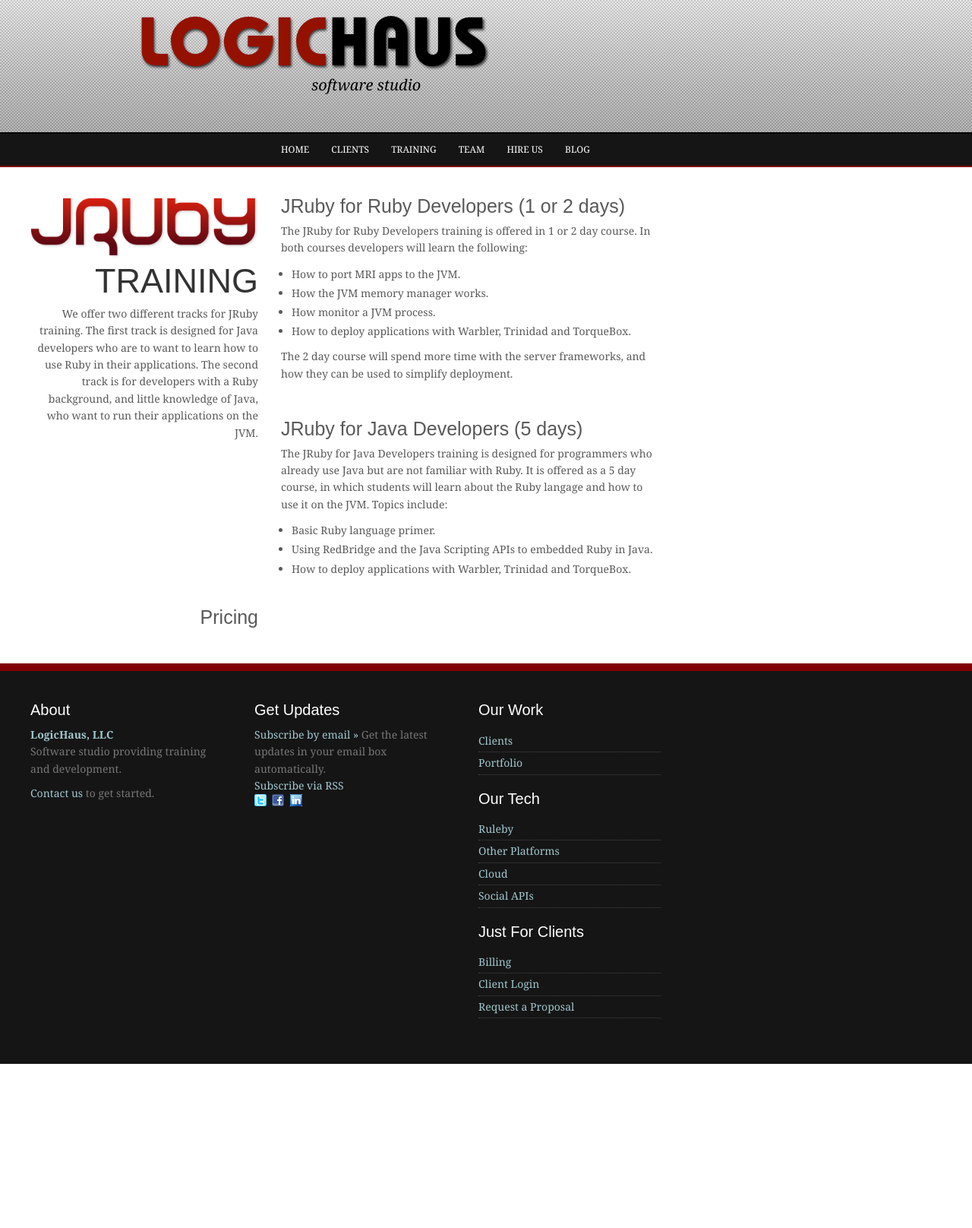
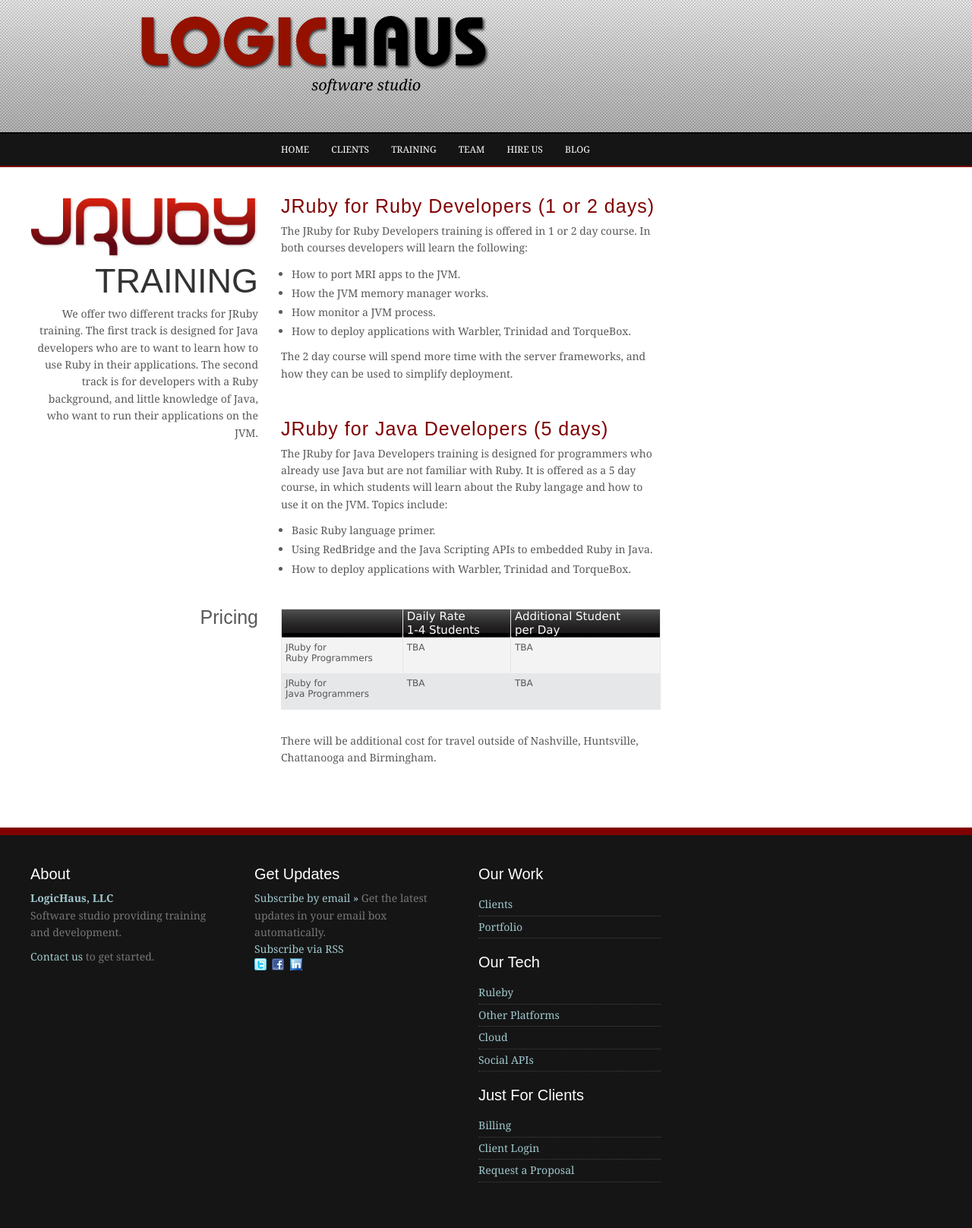
Before and after one commit to logichaus/logichaus.github.com, a Jekyll site: the page built from jruby.html, in a window 1280 px wide. Shown: the whole page at 76% size. Built offline with Jekyll 4.4.1, drawn with Linux system fonts in a browser that asks for light colours; some web fonts are replaced; before the commit the page ends 1400 px from its top, so only the background shows below that.

Commit message:
lots of training updates

```diff
--- a/clients.html
+++ b/clients.html
@@ -11,7 +11,7 @@
     <img src="/images/Emerson-logo.png" width="120" style="float: right; margin: 20px"/>
     <h2 class="title">Emerson Electronics</h2>
     <p>
-      Logichaus has teamed up with Emerson Electronics, a $24 billion company, to create both Java and iOS applications.
+      Logichaus has teamed up with Emerson Electronics, a $24 billion company, to create both Java and iOS applications. Emerson is leading the industry in data center management software and equipment.
     </p>
   </div>
 </div>
--- a/css/redblack/master.css
+++ b/css/redblack/master.css
@@ -120,3 +120,67 @@
 dd {
   padding-left: 5em;
 }
+
+.training-title {
+  font-family: Arial;
+  letter-spacing: 1px;
+  color: #800000;
+}
+
+.simpletablestyle {
+  background-color: #E6E7E8;
+  clear: both;
+  float: left;
+  border-width: 0px;
+  border-spacing: 1px;
+  width: 100%;
+  display: table;
+  border-collapse: separate;
+  line-height: 1.5;
+  color: #555;
+}
+
+.simpletablestyle .header {
+  background: url(../../images/magnolia/bkg-blkheader.png) black repeat-x top left;
+  height: 31px;
+  font-size: 10px;
+  font-weight: bold;
+  color: white;
+  text-align: left;
+  display: table-row;
+  vertical-align: inherit;
+  border-color: inherit;
+  border-collapse: separate;
+  border-spacing: 2px;
+  line-height: 1.5;
+  font: 12px "Lucida Sans Unicode"
+}
+
+.simpletablestyle th {
+  font-size: 15px;
+  font-weight: normal;
+  padding: 0 10px 0 5px;
+  border-bottom: #999 dotted 1px;
+}
+
+.simpletablestyle .oddRow {
+  background-color: #F4F3F3;
+  padding-left: 6px;
+}
+
+.simpletablestyle td {
+  height: 3em;
+  padding: 5px 5px;
+  font-size: 14px;
+  padding: 5px 5px;
+  font: 12px "Lucida Sans Unicode";
+}
+
+thead {
+  display: table-header-group;
+  vertical-align: middle;
+  border-color: inherit;
+  border-collapse: separate;
+  border-spacing: 2px;
+  line-height: 1.5;
+}
--- a/jruby.html
+++ b/jruby.html
@@ -16,7 +16,7 @@
   </div>
 
   <div class="post-content">
-    <h1>JRuby for Ruby Developers (1 or 2 days)</h1>
+    <h1 class="training-title">JRuby for Ruby Developers (1 or 2 days)</h1>
     <div class="copy">
       <p>
         The JRuby for Ruby Developers training is offered in 1 or 2 day course.  In both courses developers will learn the following:
@@ -42,7 +42,7 @@
 
     <div style="margin:50px"></div>
 
-    <h1>JRuby for Java Developers (5 days)</h1>
+    <h1 class="training-title">JRuby for Java Developers (5 days)</h1>
     <div class="copy">
       <p>
         The JRuby for Java Developers training is designed for programmers who already use Java but are not familiar with Ruby.  It is offered as a 5 day course, in which students will learn about the Ruby langage and how to use it on the JVM.  Topics include:
@@ -71,6 +71,32 @@
   </div>
 
   <div class="post-content">
+    <table class="simpletablestyle" align="left" border="0" cellpadding="0" cellspacing="1" width="100%">
+      <thead>
+        <tr class="header">
+          <th>&nbsp;</th>
+          <th>Daily Rate <br/>1-4 Students</th>
+          <th>Additional Student <br/>per Day</th>
+        </tr>
+      </thead>
+      <tbody>
+        <tr class="oddRow">
+          <td>JRuby for <br/>Ruby Programmers</td>
+          <td>TBA</td>
+          <td>TBA</td>
+        </tr>
+        <tr>
+          <td>JRuby for <br/>Java Programmers</td>
+          <td>TBA</td>
+          <td>TBA</td>
+        </tr>
+      </tbody>
+    </table>
+  </div>
 
+  <div class="post-content">
+    <p>
+      There will be additional cost for travel outside of Nashville, Huntsville, Chattanooga and Birmingham.
+    </p>
   </div>
 </div>
--- a/training.html
+++ b/training.html
@@ -30,7 +30,7 @@
           <img src="/images/jruby-logo.png" width="300" />
         </span>
         <p>
-        We offer tracks for both Ruby and Java programmers
+        We offer courses for both Ruby and Java programmers
         </p>
       </a>
     </div>
```
Also changed, not shown: other parts of clients.html (+1 -1 lines), images/magnolia/bkg-blkheader.png (added).
